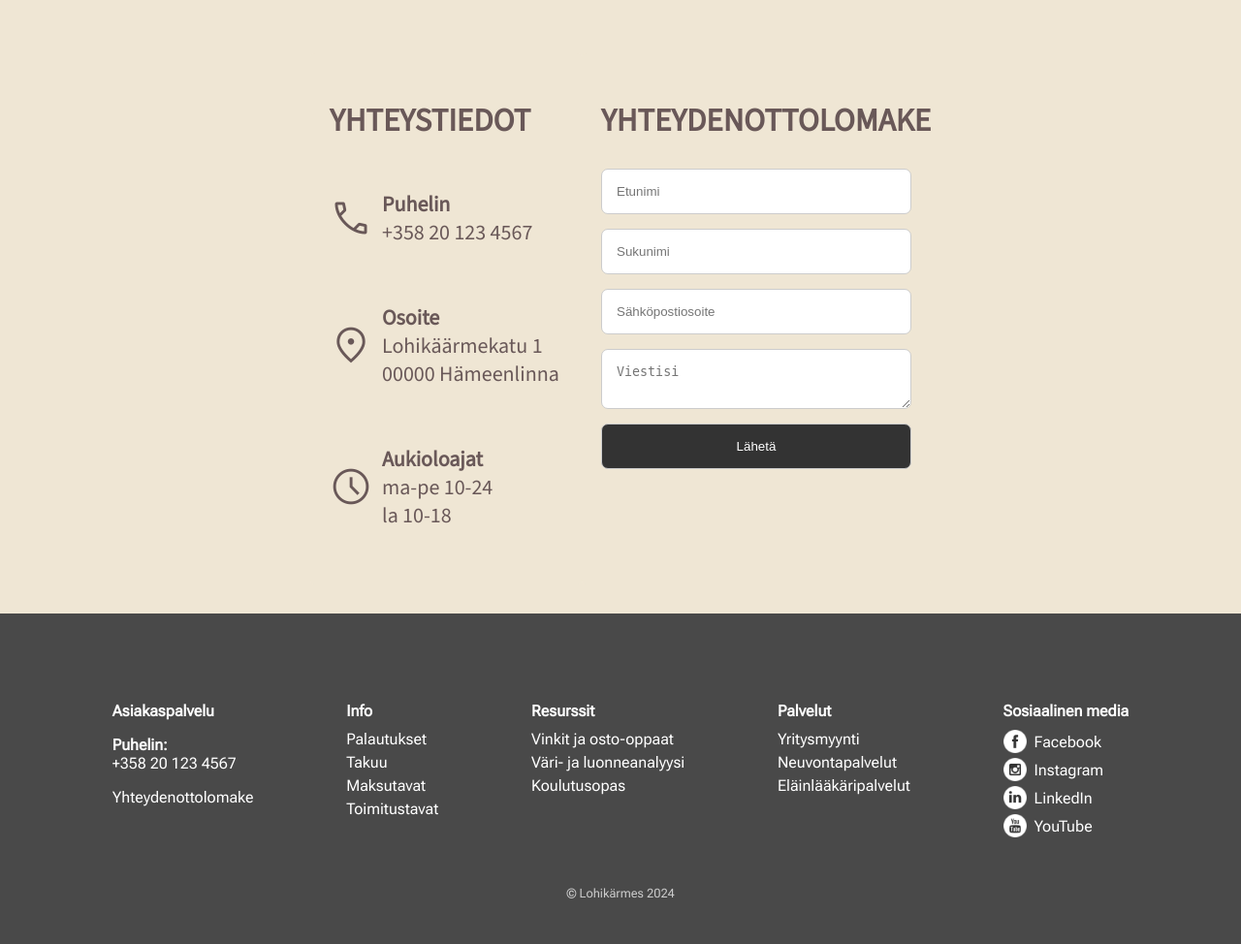
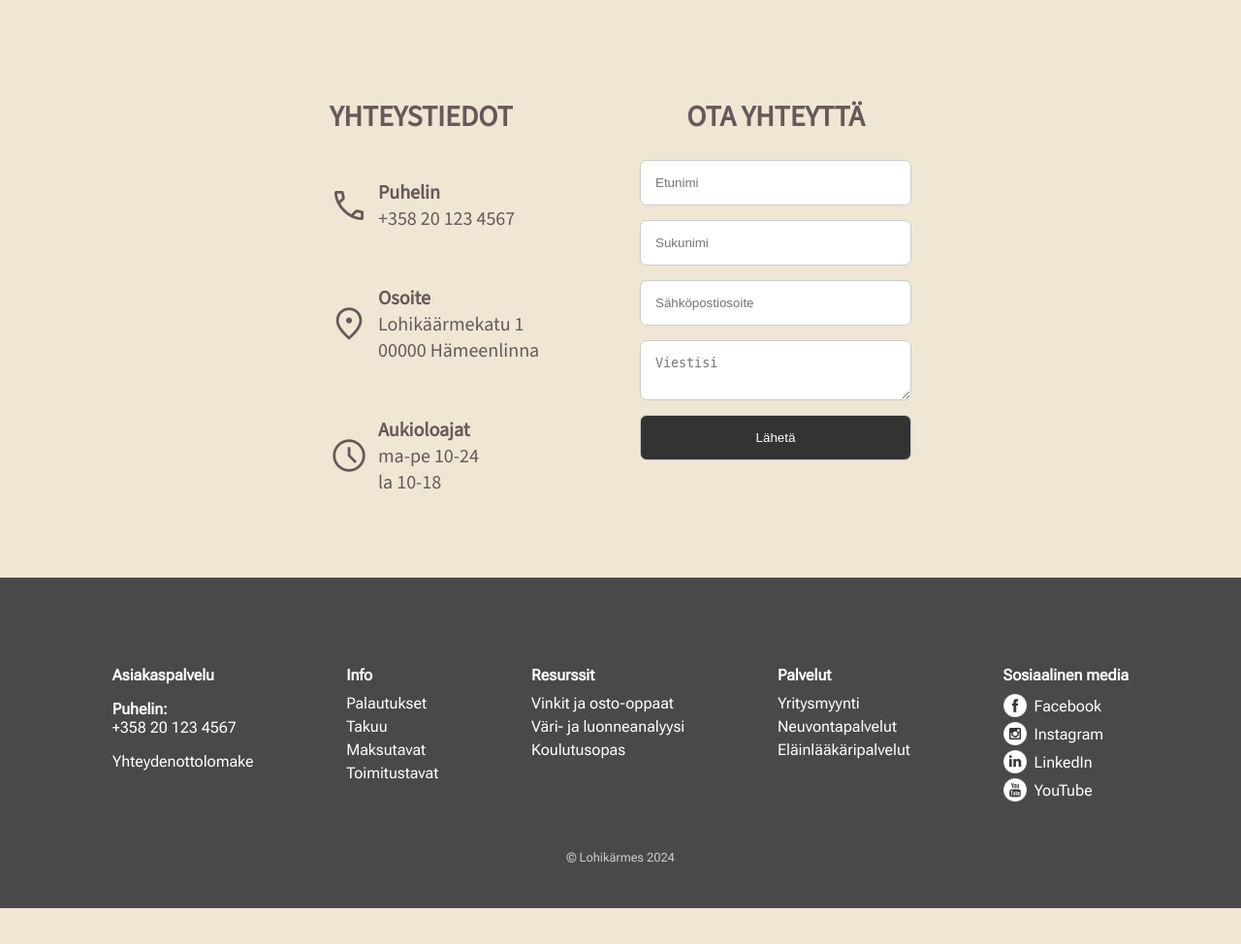
Before and after one commit to tino23001/HTML-projekti, a PHP site: page /Yhteystiedot.html in a window 1280 px wide. Shown: the part 125-1099 px from the top of the page at 97% size. After the commit the page ends 1062 px from the top, so only its background shows below. Run offline with PHP 8.4, Linux system fonts and the light colour scheme; some web fonts are replaced.

Commit message:
Pientä muutosta yhteystiedot-sivulle

```diff
--- a/Yhteystiedot.html
+++ b/Yhteystiedot.html
@@ -48,7 +48,7 @@
 
         <section class="contact-form">
             <form action="submit_form.php" method="post">
-                <h2>YHTEYDENOTTOLOMAKE</h2>
+                <h1>OTA YHTEYTTÄ</h1>
                 <input type="text" id="first-name" name="first_name" placeholder="Etunimi" required>
                 <input type="text" id="last-name" name="last_name" placeholder="Sukunimi" required>
                 <input type="email" id="email" name="email" placeholder="Sähköpostiosoite" required>
--- a/styles.css
+++ b/styles.css
@@ -258,7 +258,7 @@ storepage {
     width: 50%;
     color: #695858;
     font-family: 'Source Sans 3', sans-serif;
-    font-size: 22px;
+    font-size: 20px;
 
 }
 
@@ -270,6 +270,12 @@ storepage {
 
 .info p {
     margin-left: 10px;
+}
+
+
+.contact-form h1 {
+    text-align: center;
+    max-width: 100%; /* Varmistaa, että otsikko ei ylitä containerinsa leveyttä */
 }
 
 .contact-form form {
```
